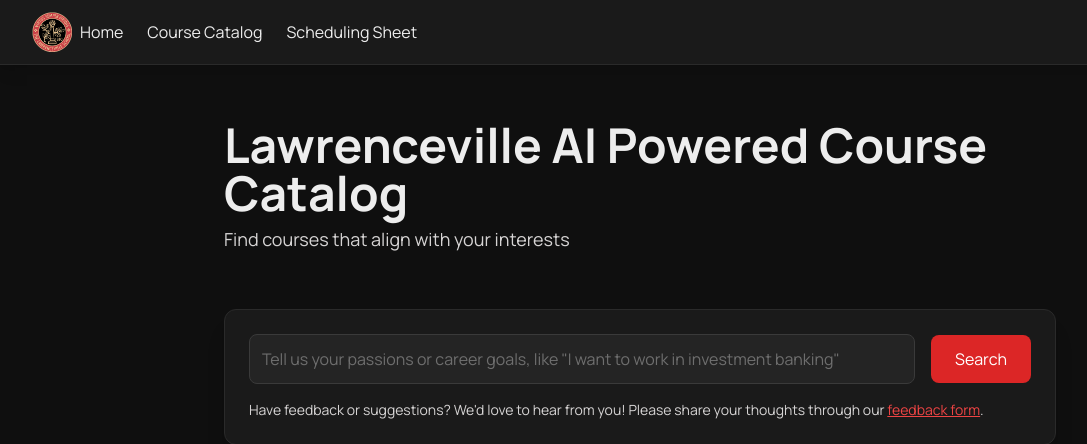
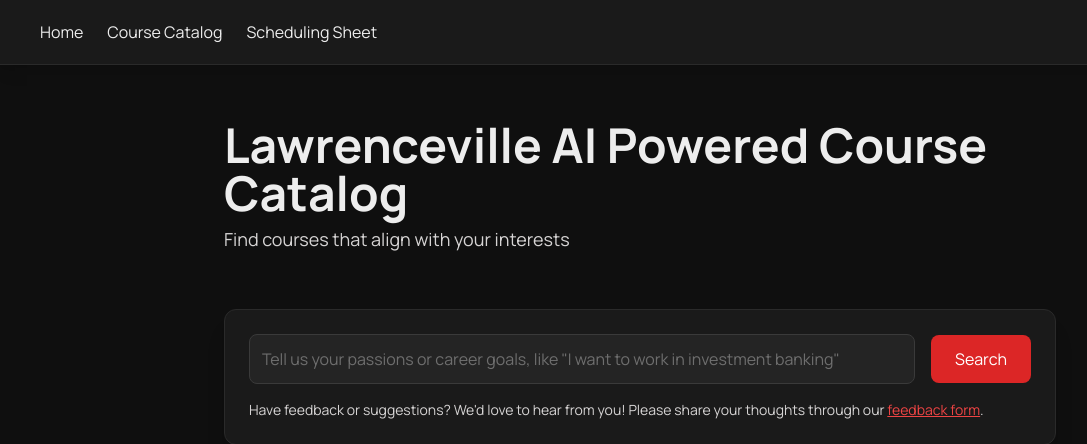
Before and after one commit to jonathanyangg/catalog-deployment, a Django app: page / in a window 1280 px wide. Shown: the top 444 px of the page, without its empty margins (0-1087 px from the left). Run offline with Django 5.2, Linux system fonts and the light colour scheme; parts of the project's set-up code (start-up, migrations or seed data) failed here and were passed over; some libraries are stand-ins or nearby versions.

Commit message:
removed logo

```diff
--- a/core/templates/base.html
+++ b/core/templates/base.html
@@ -20,7 +20,7 @@
         <ul class="h-16 flex items-center sm:space-x-2 md:space-x-6">
             <li class="flex-shrink-0">
                 <a href="{% url 'index' %}" class="flex items-center text-[#ededed] hover:text-white transition-colors duration-300">
-                    <img src="{% static 'core/home.png' %}" alt="Home" class="w-10 h-10">
+
                     <span class="ml-2 whitespace-nowrap">Home</span>
                 </a>
             </li>
```
